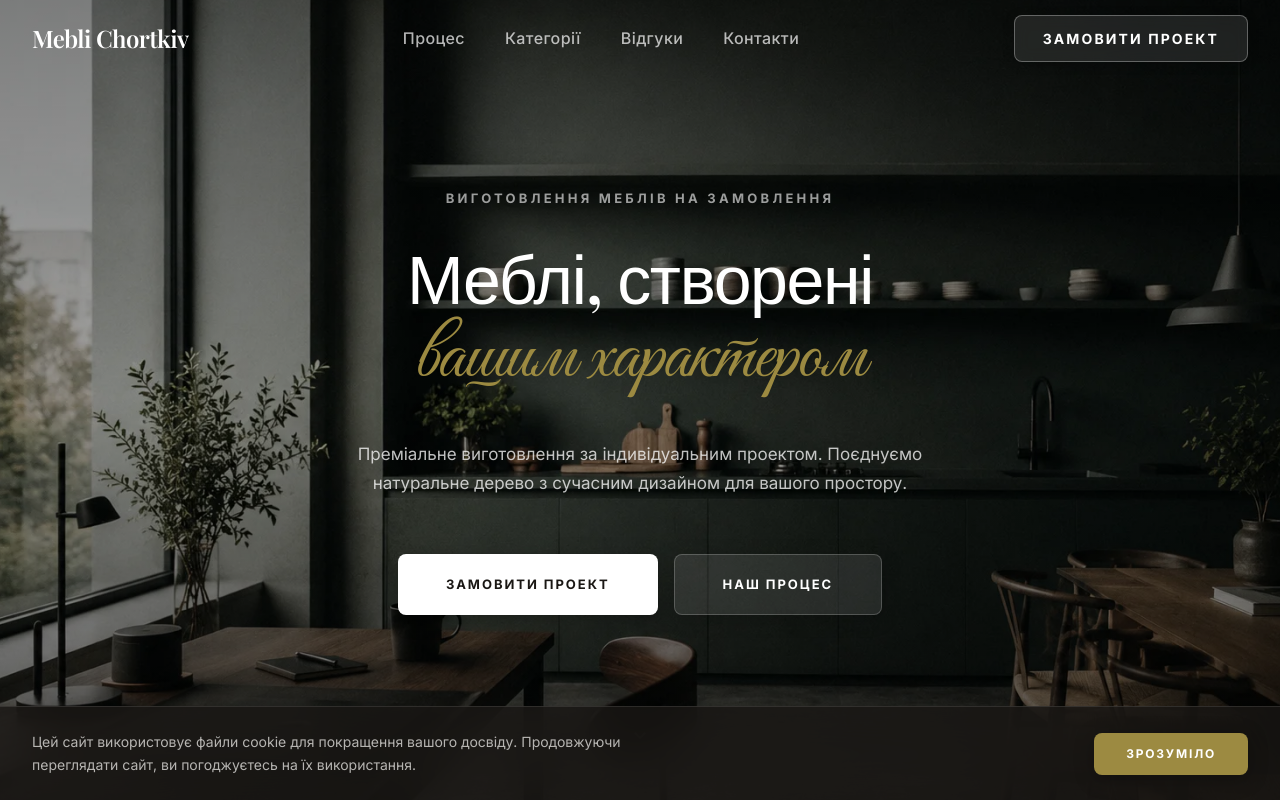
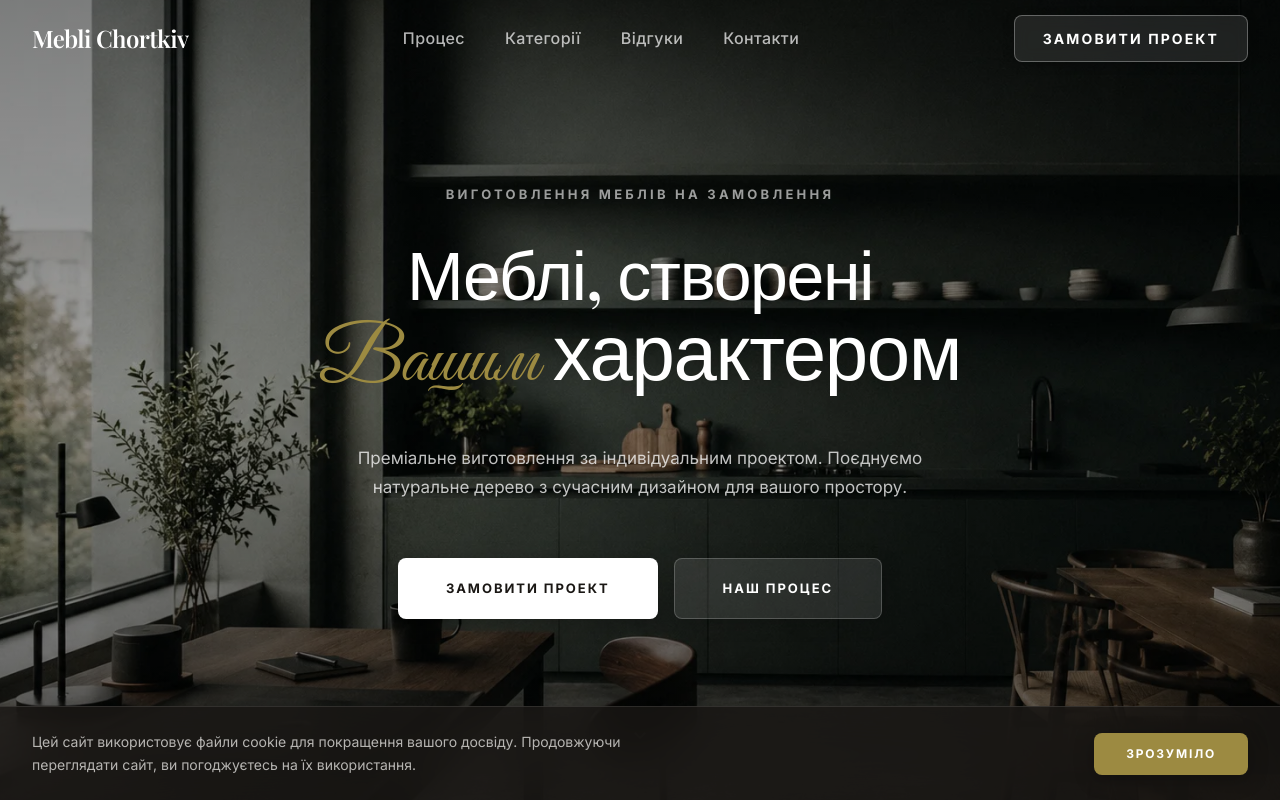
Before and after one commit to dupcamen-dev/Mebli, a Next.js app: page / in a window 1280 px wide. Shown: the top 800 px of the page. Built offline with nearby package versions, Linux system fonts and the light colour scheme.

Commit message:
hero: Вашим in script gold, характером in regular headline font

```diff
--- a/src/components/sections/Hero.tsx
+++ b/src/components/sections/Hero.tsx
@@ -21,7 +21,8 @@ export function Hero() {
         <h1 className="font-[family-name:var(--font-headline)] text-[30px] md:text-[56px] lg:text-[68px] font-medium leading-[1.05] tracking-[-0.02em] text-white max-w-5xl mx-auto mb-10 animate-fade-up" style={{ animationDelay: "0.1s" }}>
           Меблі, створені
           <br />
-          <span className="font-[family-name:var(--font-script)] text-[34px] md:text-[60px] lg:text-[78px] font-normal" style={{ color: "#9c8a41" }}>вашим характером</span>
+          <span className="font-[family-name:var(--font-script)] text-[34px] md:text-[60px] lg:text-[78px] font-normal" style={{ color: "#9c8a41" }}>Вашим</span>{" "}
+          <span className="font-[family-name:var(--font-headline)] text-[34px] md:text-[60px] lg:text-[78px] font-medium text-white">характером</span>
         </h1>
         <p className="text-[13px] md:text-[17px] leading-[1.7] text-white/75 max-w-xl mx-auto mb-14 animate-fade-up" style={{ animationDelay: "0.2s" }}>
           Преміальне виготовлення за індивідуальним проектом. Поєднуємо
```
